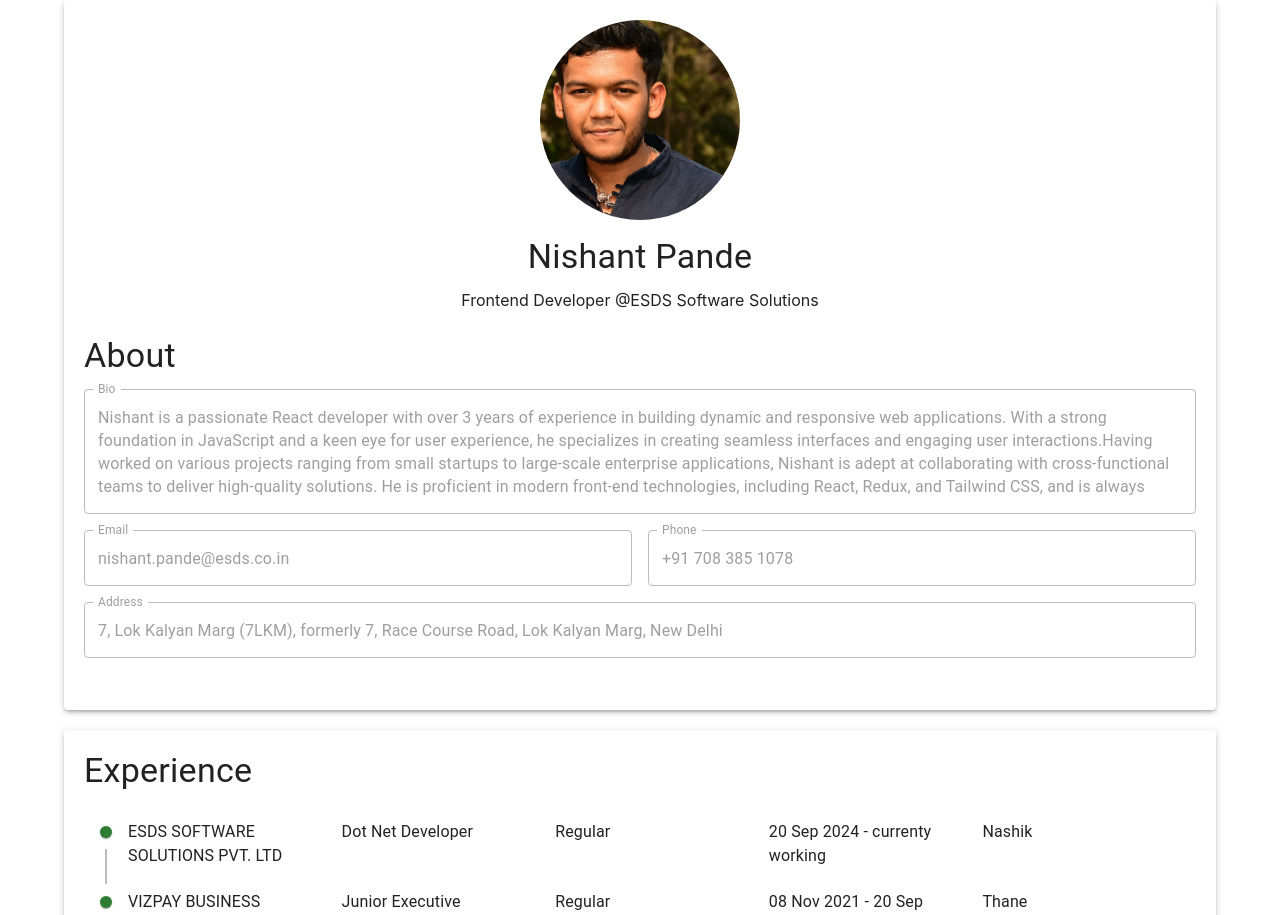
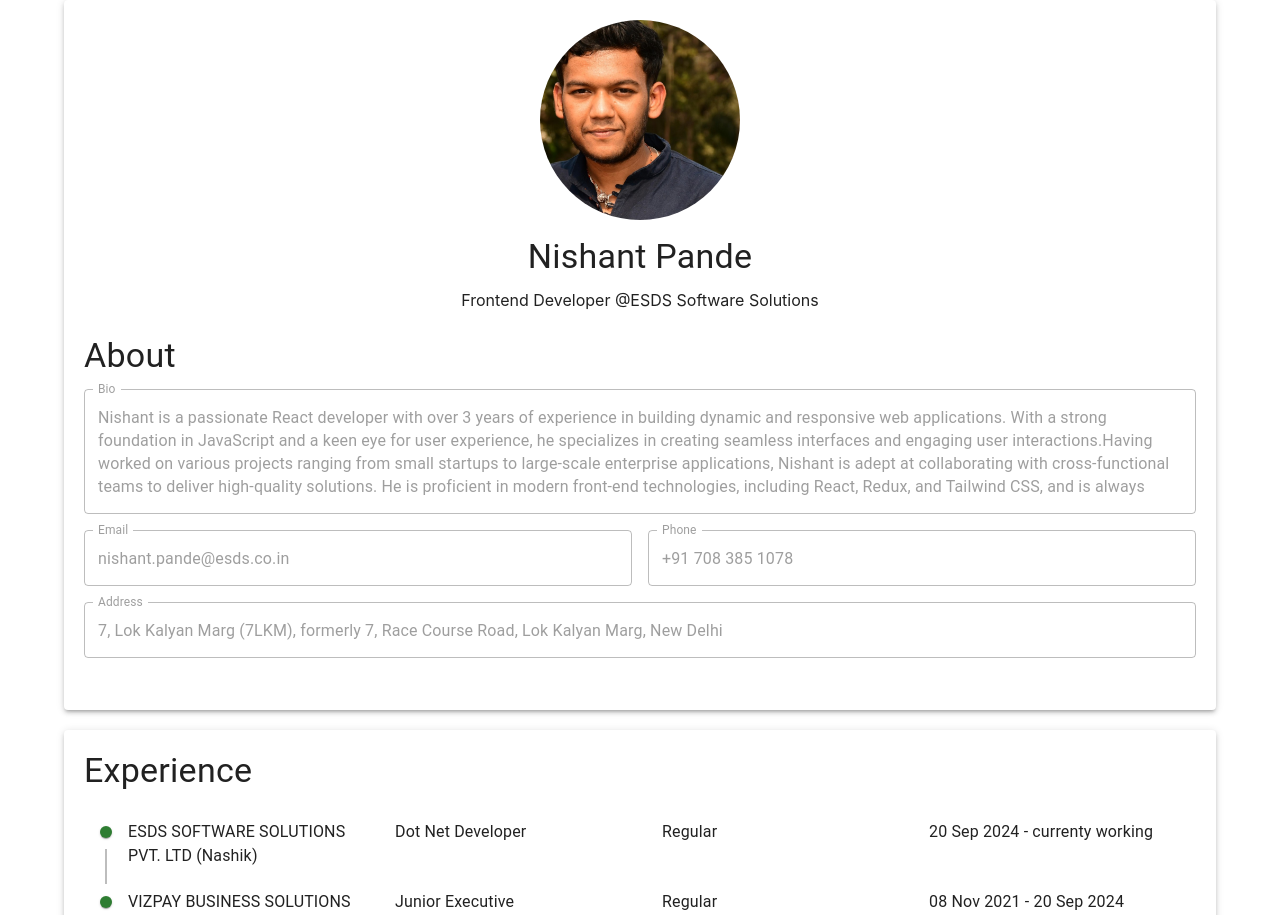
Before and after one commit to nishant4214/user-profile-app, a React (Create React App) app: page / in a window 1280 px wide. Shown: the top 915 px of the page. Built offline with nearby package versions, Linux system fonts and the light colour scheme.

Commit message:
image added

```diff
--- a/src/UserProfile.jsx
+++ b/src/UserProfile.jsx
@@ -186,11 +186,10 @@ const UserProfile = () => {
               <TimelineDot  color="success"/>
                 <TimelineConnector />
                   </TimelineSeparator>
-                  <TimelineContent>{experience.company}</TimelineContent>
+                  <TimelineContent>{experience.company} ({experience.location})</TimelineContent>
                   <TimelineContent>{experience.designation}</TimelineContent>
                   <TimelineContent>{experience.employmentType}</TimelineContent>
                   <TimelineContent>{experience.startDate} - {experience.endDate}</TimelineContent>
-                  <TimelineContent>{experience.location}</TimelineContent>
                 </TimelineItem>
           ))}
         </Timeline>
```
